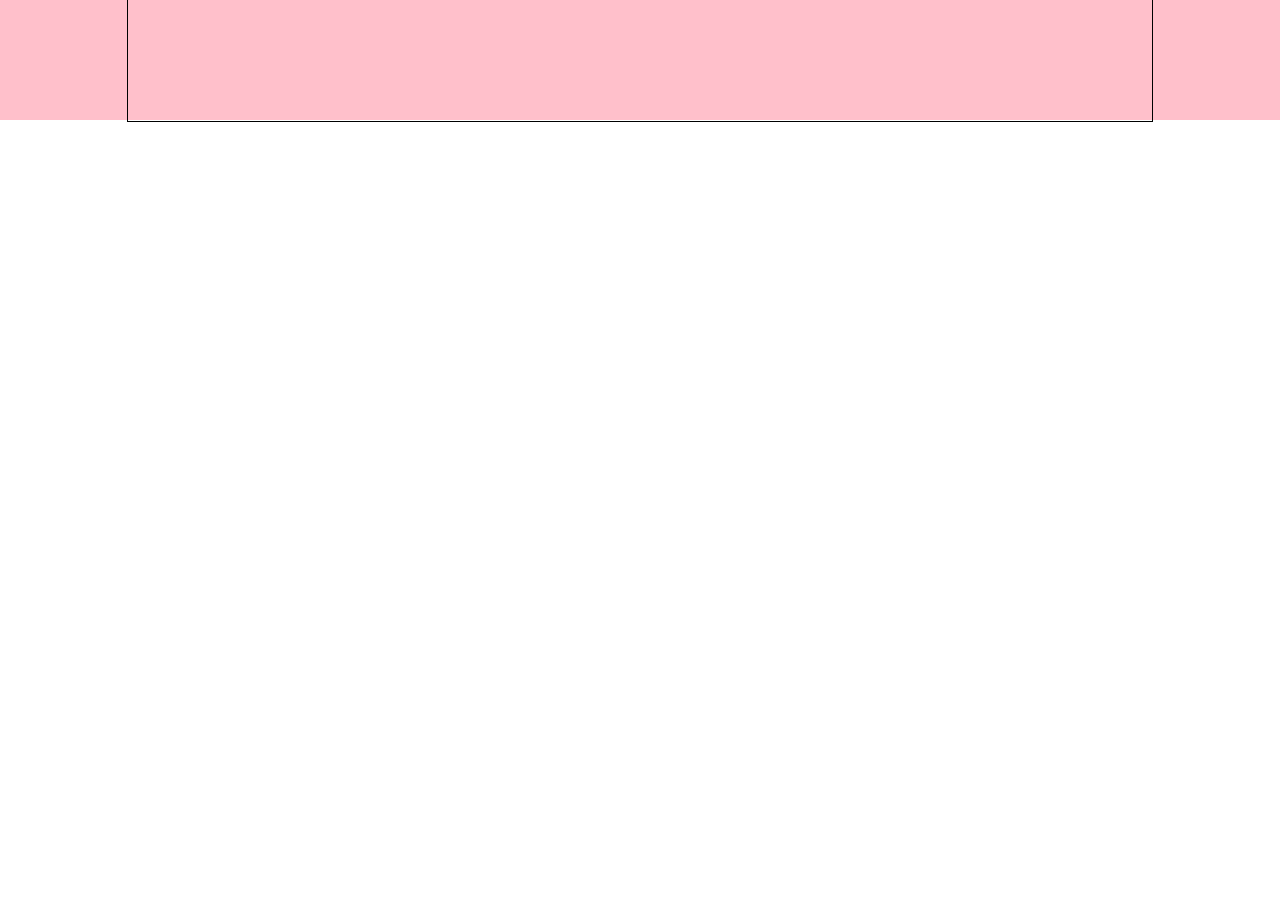
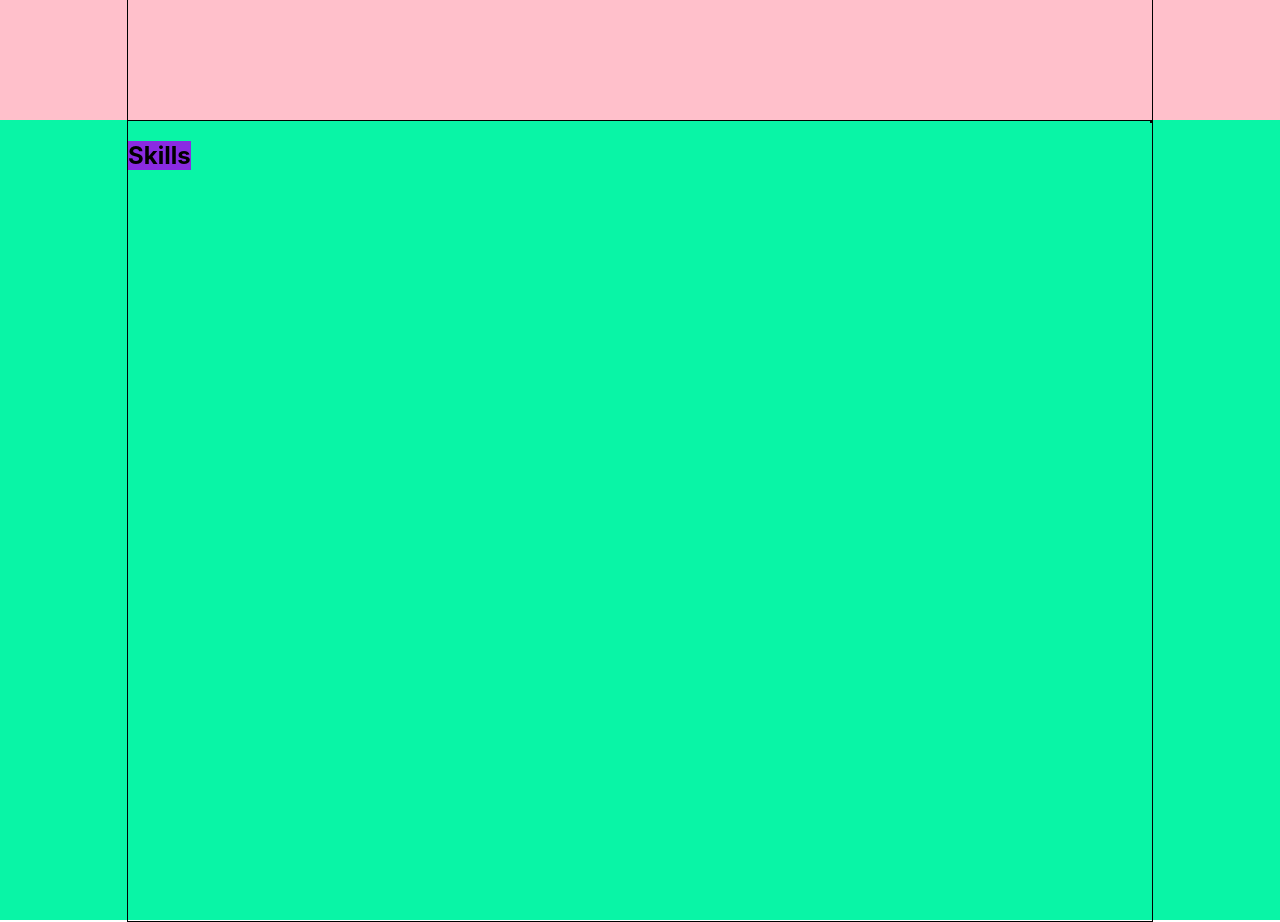
Before and after one commit to Dmitrii1987/portfolio, a React (Create React App) app: page / in a window 1280 px wide. Shown: the part 760-1682 px from the top of the page. Before the commit the page ends 882 px from the top, so only its background shows below. Built offline with nearby package versions, Linux system fonts and the light colour scheme.

Commit message:
feat: add Skills.tsx

```diff
--- a/src/App.tsx
+++ b/src/App.tsx
@@ -1,12 +1,14 @@
 import './App.css';
 import Header from './header/Header';
 import Main from './main/Main';
+import Skills from './skills/Skills';
 
 function App() {
   return (
     <div className="App">
       <Header />
       <Main />
+      <Skills/>
     </div>
   );
 }
--- a/src/common files/styles/Container.module.css
+++ b/src/common files/styles/Container.module.css
@@ -0,0 +1,9 @@
+.container {
+    height: 100%;
+    width: 80%;
+    margin: 0 auto; /* 0- сверху и снизу,auto- встанет посередине(слева и справа будет одинаковое расстояние */
+    border: 1px solid;
+    display: flex;
+    align-items: center;
+    justify-content: space-between;
+}
--- a/src/main/Main.tsx
+++ b/src/main/Main.tsx
@@ -1,10 +1,11 @@
 import React from 'react';
 import s from './Main.module.css'
+import sContainer from './../common files/styles/Container.module.css'
 
 const Main = () => {
     return (
         <div className={s.mainBlock} >
-            <div className={s.container}>
+            <div className={sContainer.container}>
                 <div className={s.greeting}>
                     <span>Hi There!</span>
                     <h1>I am Dzmitrii</h1>
--- /dev/null
+++ b/src/skills/Skills.module.css
@@ -0,0 +1,16 @@
+.skillsBlock {
+    height: 100vh;
+    background-color: rgb(9, 245, 166);
+}
+
+.skillsContainer {
+    align-items: flex-start;
+
+}
+.title {
+    background-color:blueviolet
+}
+
+.skills {
+    border: 1px solid;
+}
--- /dev/null
+++ b/src/skills/Skills.tsx
@@ -0,0 +1,21 @@
+import React from 'react';
+import s from './Skills.module.css'
+import sContainer from './../common files/styles/Container.module.css'
+
+
+const Skills = () => {
+    return (
+        <div className={s.skillsBlock}>
+            {/* тут заюзали два стиля для этого контейнера */}
+            <div className={`${sContainer.container} ${s.skillsContainer}`}>
+                <h2 className={s.title} >Skills</h2>
+                <div className={s.skills}>
+
+                </div>
+            </div>
+
+        </div>
+    );
+};
+
+export default Skills;
```
